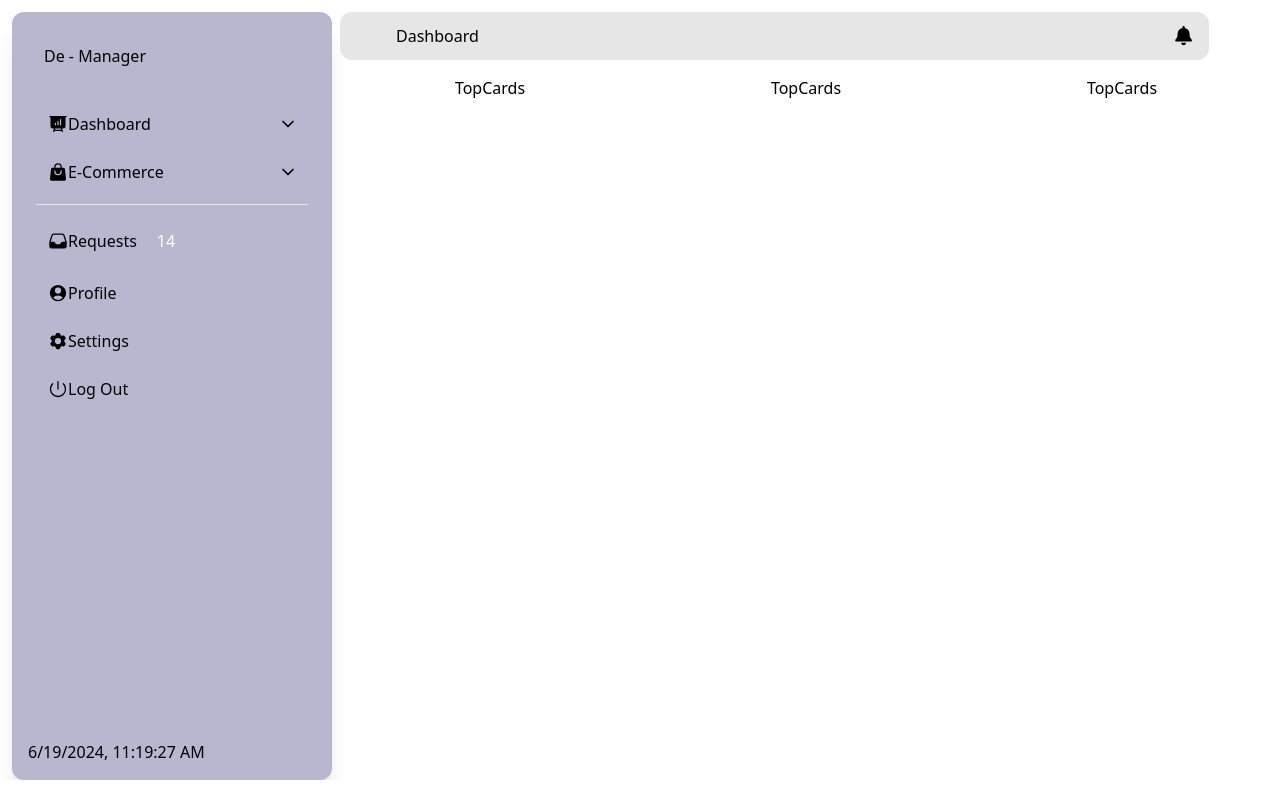
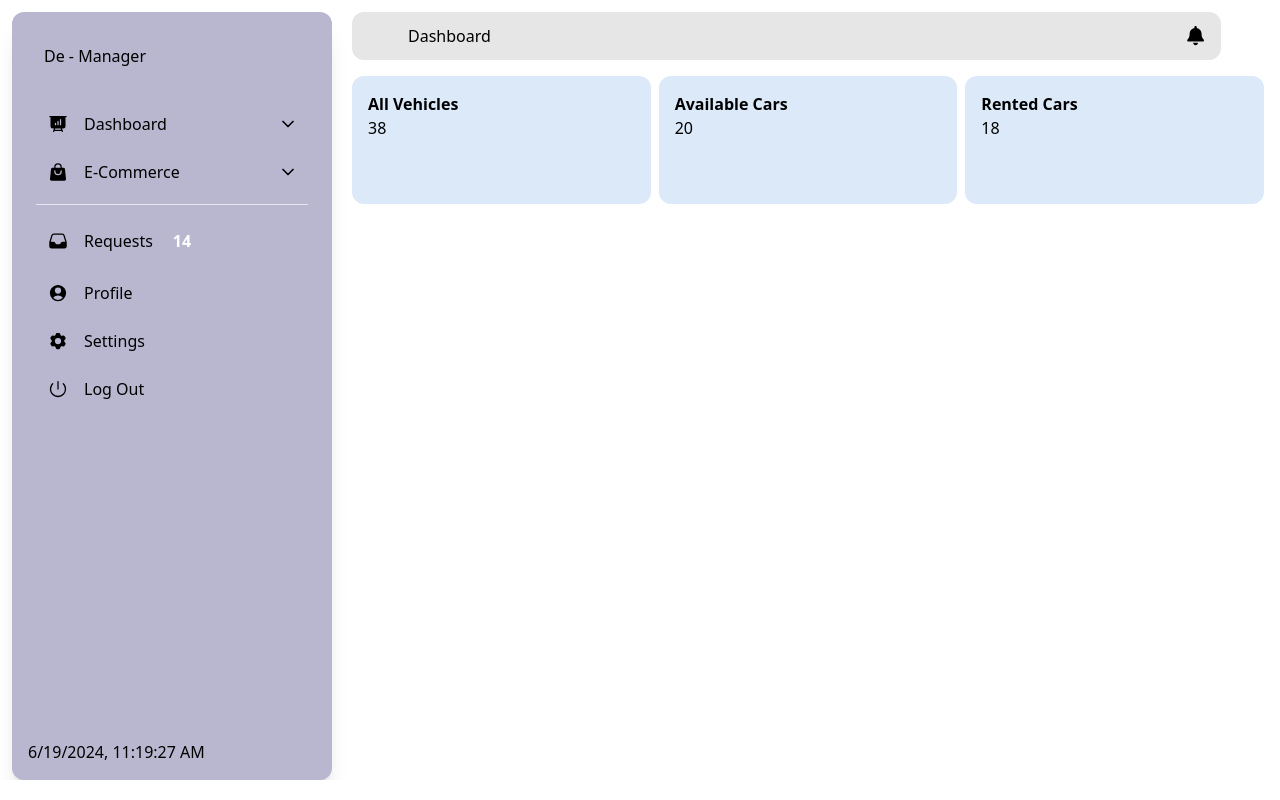
Before and after one commit to YaseeRathnayaka/De-Manager, a React (Vite) app in the folder admin/: page / in a window 1280 px wide. Built offline with nearby package versions, Linux system fonts and the light colour scheme.

Commit message:
top card configured

```diff
--- a/admin/src/Components/Containers/Header/Header.jsx
+++ b/admin/src/Components/Containers/Header/Header.jsx
@@ -3,7 +3,7 @@ import { FaBell } from 'react-icons/fa'; // Example: using the FaBell icon from
 
 const HeaderBar = () => {
   return (
-    <div className='flex items-center w-11/12 h-12 mt-3 ml-2 text-black bg-custom-gray rounded-xl'>
+    <div className='flex items-center w-11/12 h-12 mt-3 ml-5 text-black bg-custom-gray rounded-xl'>
       <div className=' pl-14'>
         Dashboard
       </div>
--- a/admin/src/Components/Containers/TopCards/TopCards.jsx
+++ b/admin/src/Components/Containers/TopCards/TopCards.jsx
@@ -1,11 +1,17 @@
-import React from 'react'
+import React from 'react';
+import TopCardList from '../../../assets/Data/TopCardList';
 
 const TopCards = () => {
   return (
-    <div className=''>
-      TopCards
+    <div className='flex mt-4 ml-5 mr-4 space-x-2'>
+      {TopCardList.map((card) => (
+        <div key={card.id} className='w-1/3 h-32 p-4 bg-custom-light-blue rounded-xl'>
+          <p className="font-bold">{card.title}</p>
+          <p>{card.description}</p>
+        </div>
+      ))}
     </div>
-  )
+  );
 }
 
-export default TopCards
+export default TopCards;
--- a/admin/src/Components/Pages/Home/Home.jsx
+++ b/admin/src/Components/Pages/Home/Home.jsx
@@ -9,11 +9,7 @@ const Home = () => {
       <SideNavBar />
       <div className="flex flex-col flex-1">
         <HeaderBar />
-        <div className="flex justify-around mt-4">
-          <TopCards />
-          <TopCards />
-          <TopCards />
-        </div>
+        <TopCards />
       </div>
     </div>
   );
--- a/admin/src/assets/Data/Data.js
+++ /dev/null
@@ -1,8 +0,0 @@
-const TopCardList = [
-    {
-      id: 1,
-      title: "All Vehicles",
-      description: "38"
-    },
-
-  ];
--- /dev/null
+++ b/admin/src/assets/Data/TopCardList.js
@@ -0,0 +1,20 @@
+// TopCardList.js
+const TopCardList = [
+  {
+    id: 1,
+    title: "All Vehicles",
+    description: "38",
+  },
+  {
+    id: 2,
+    title: "Available Cars",
+    description: "20",
+  },
+  {
+    id: 3,
+    title: "Rented Cars",
+    description: "18",
+  },
+];
+
+export default TopCardList;
--- a/admin/tailwind.config.js
+++ b/admin/tailwind.config.js
@@ -9,6 +9,7 @@ export default {
       colors: {
         'custom-gray': '#E6E6E6',
         'custom-blue': '#B8B7CF',
+        'custom-light-blue': '#DCE9F9',
       },
     },
   },
```
